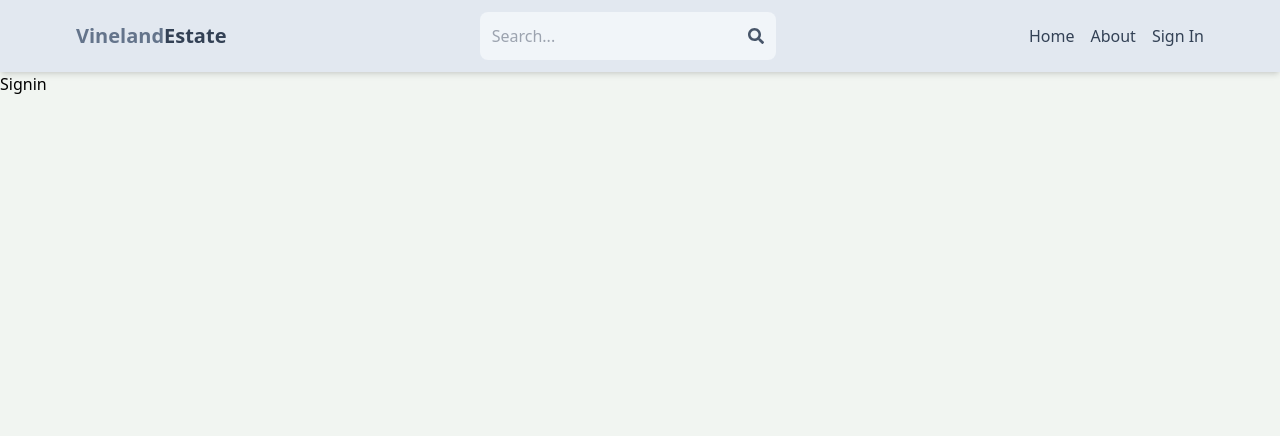
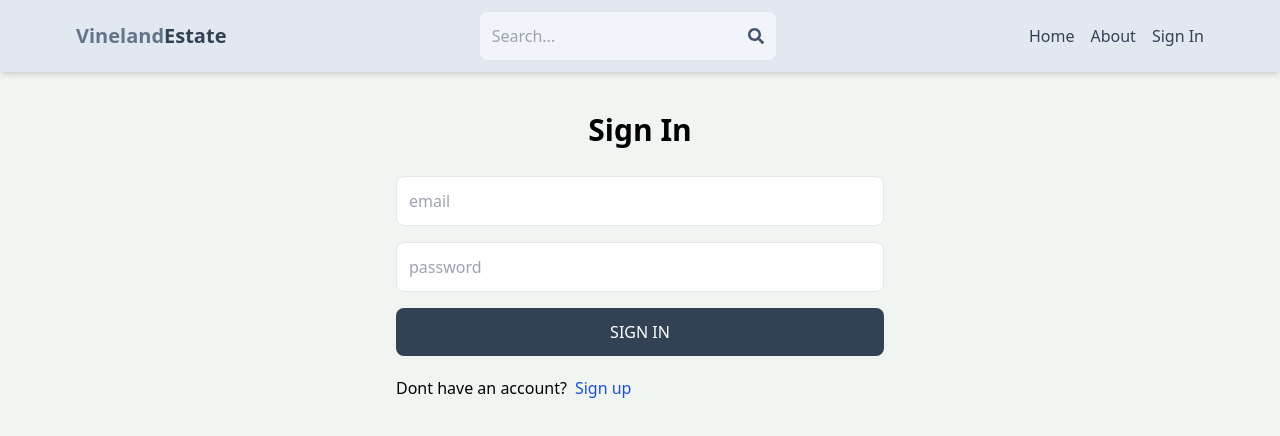
Before and after one commit to VelpuriVineela/mern-estate, a React (Vite) app in the folder client/: page /sign-in in a window 1280 px wide. Shown: the top 436 px of the page. Built offline with nearby package versions, Linux system fonts and the light colour scheme.

Commit message:
complete sign in page functionality

```diff
--- a/client/src/pages/SignIn.jsx
+++ b/client/src/pages/SignIn.jsx
@@ -1,5 +1,83 @@
-import React from "react";
+import { useState } from "react";
+import { Link, useNavigate } from "react-router-dom";
 
-export default function Signin() {
-  return <div>Signin</div>;
+export default function SignIn() {
+  // to track the changes of form
+  const [formData, setFormData] = useState({});
+  // loading effect
+  const [error, setError] = useState(null);
+  const [loading, setLoading] = useState(false);
+  // function to store the data(username, email, password) to database
+  const navigate = useNavigate();
+
+  const handleChange = (e) => {
+    setFormData({
+      ...formData,
+      [e.target.id]: e.target.value,
+    });
+  };
+
+  //submit the form
+  const handleSubmit = async (e) => {
+    e.preventDefault(); // avoids the refreshing of page after submit
+    try {
+      setLoading(true);
+      const res = await fetch("/api/auth/signin", {
+        // send the formdata in form string for safety
+        method: "POST",
+        headers: {
+          "Content-Type": "application/json",
+        },
+        body: JSON.stringify(formData),
+      });
+      const data = await res.json();
+      console.log(data);
+      if (data.success == false) {
+        setLoading(false);
+        setError(data.message);
+        return;
+      }
+      setLoading(false);
+      setError(null);
+      navigate("/");
+    } catch (error) {
+      setLoading(false);
+      setError(error.message);
+    }
+  };
+
+  return (
+    <div className="p-3 max-w-lg mx-auto">
+      <h1 className="text-3xl text-center font-semibold my-7">Sign In</h1>
+      <form onSubmit={handleSubmit} className="flex flex-col gap-4">
+        <input
+          type="email"
+          placeholder="email"
+          className="border p-3 rounded-lg"
+          id="email"
+          onChange={handleChange}
+        />
+        <input
+          type="password"
+          placeholder="password"
+          className="border p-3 rounded-lg"
+          id="password"
+          onChange={handleChange}
+        />
+        <button
+          disabled={loading}
+          className="bg-slate-700 text-white p-3 rounded-lg uppercase hover:opacity-95 disabled:opacity-80"
+        >
+          {loading ? "Loading..." : "Sign In"}
+        </button>
+      </form>
+      <div className="flex gap-2 mt-5">
+        <p>Dont have an account?</p>
+        <Link to={"/sign-up"}>
+          <span className="text-blue-700">Sign up</span>
+        </Link>
+      </div>
+      {error && <p className="text-red-500 mt-5">{error}</p>}
+    </div>
+  );
 }
```
